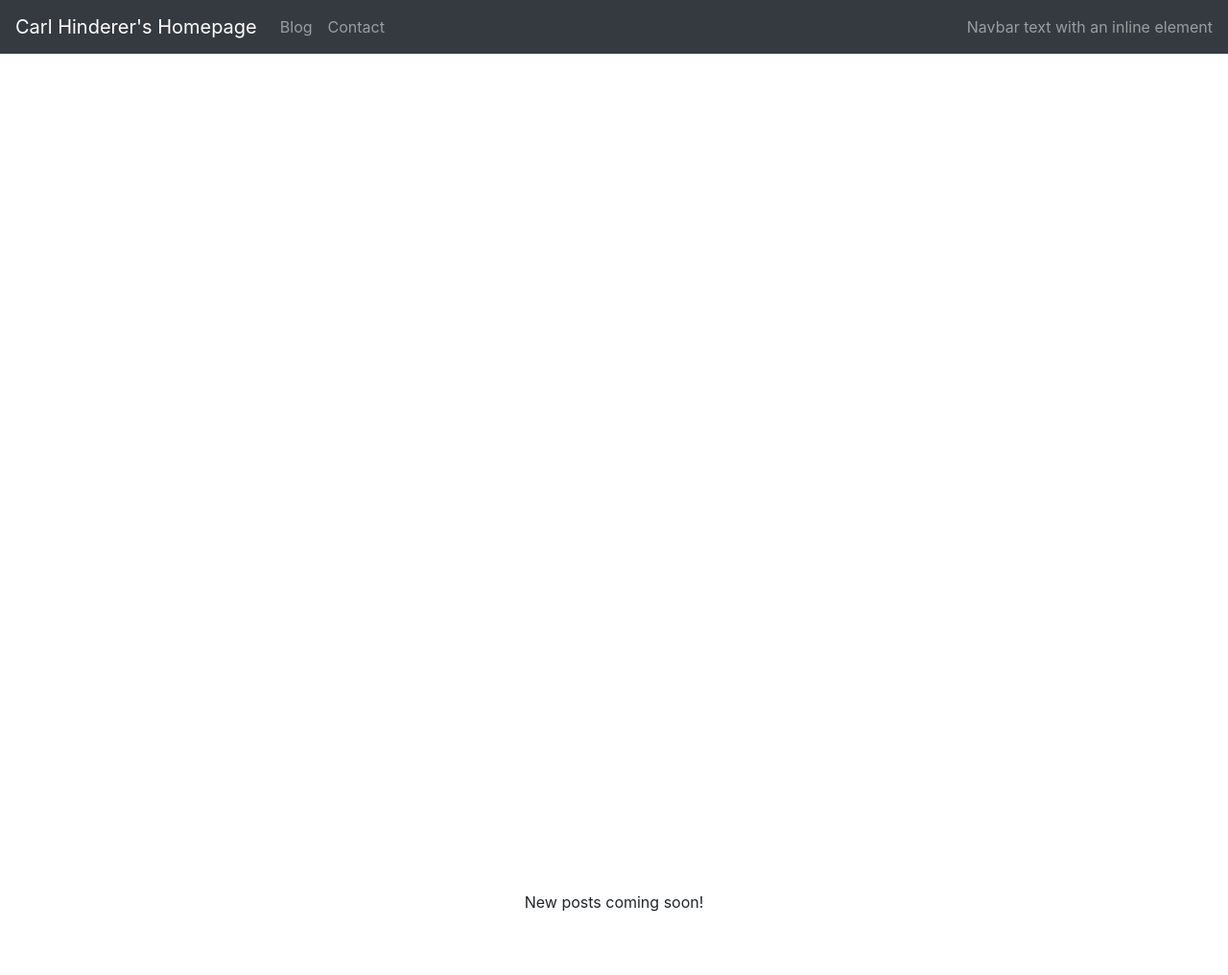
After one commit to carlhinderer/new-personal-website, a Flask app: page /blog in a window 1280 px wide. The commit adds this page. Shown: the whole page at 96% size. Run offline with Flask 2, Linux system fonts and the light colour scheme; some libraries are stand-ins or nearby versions.

Commit message:
Added route and template for blog page.

```diff
--- a/app/main.py
+++ b/app/main.py
@@ -6,3 +6,7 @@ app = Flask(__name__)
 @app.route("/")
 def home_view():
     return render_template('index.html')
+
+@app.route("/blog")
+def blog_view():
+    return render_template('blog.html')
--- a/app/static/css/styles.css
+++ b/app/static/css/styles.css
@@ -15,9 +15,9 @@ header,
 }
 
 .headline-margin {
-    padding-top: 100px;
+    padding-top: 80px;
 }
 
 .container-margin {
-    padding-top: 100px;
+    padding-top: 80px;
 }
--- /dev/null
+++ b/app/templates/blog.html
@@ -0,0 +1,19 @@
+{% extends "base.html" %}
+
+{% block title %}Carl Hinderer's Homepage{% endblock %}
+
+{% block main %}
+    <main class="text-center py-5">
+
+      <div class="container container-margin">
+        <div class="row">
+          <div class="col-md-12">
+
+            <p> New posts coming soon!</p>
+
+          </div>
+        </div>
+      </div>
+
+    </main>
+{% endblock %}
--- a/app/templates/navbar.html
+++ b/app/templates/navbar.html
@@ -1,6 +1,6 @@
 <nav class="navbar navbar-expand-lg navbar-dark bg-dark">
     <!-- Navbar Brand -->
-    <a class="navbar-brand" href="#">Carl Hinderer's Homepage</a>
+    <a class="navbar-brand" href="/">Carl Hinderer's Homepage</a>
 
     <!-- Navbar Toggler -->
     <button class="navbar-toggler"
@@ -17,7 +17,7 @@
     <div class="collapse navbar-collapse" id="navbarText">
         <ul class="navbar-nav mr-auto">
             <li class="nav-item">
-                <a class="nav-link" href="#">Blog</a>
+                <a class="nav-link" href="/blog">Blog</a>
             </li>
             <li class="nav-item">
                 <a class="nav-link" href="#">Contact</a>
```
Also changed, not shown: app/templates/index.html (+4 -8 lines).
